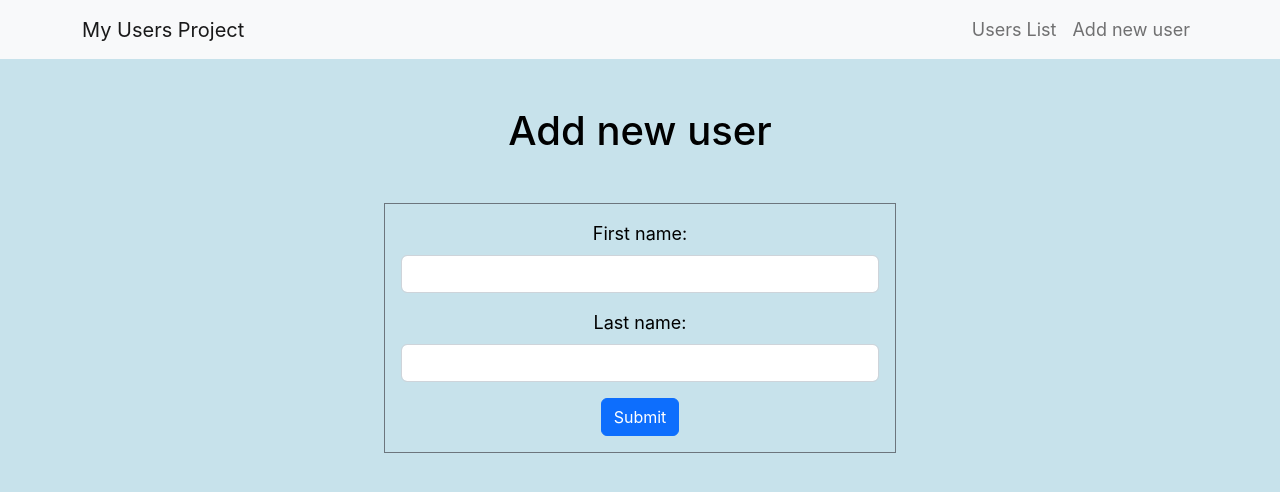
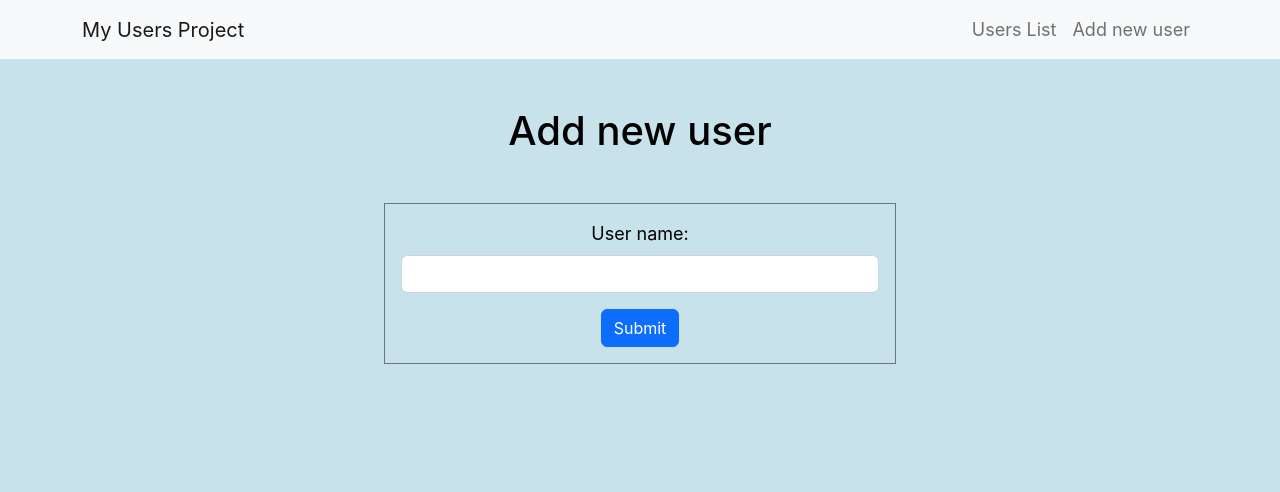
Before and after one commit to majabojadzieva/ReactPracticeProject, a React (Create React App) app: page /add-new-user in a window 1280 px wide. Shown: the top 492 px of the page. Built offline with nearby package versions, Linux system fonts and the light colour scheme.

Commit message:
add new user finished

```diff
--- a/src/components/AddNewUser.js
+++ b/src/components/AddNewUser.js
@@ -1,7 +1,30 @@
 import Button from "react-bootstrap/Button";
 import Form from "react-bootstrap/Form";
+import { useRef } from "react";
+import { useHistory } from "react-router-dom";
 
 function AddNewUser(props) {
+  const nameRef = useRef();
+  const history = useHistory();
+
+  function newUserHandler(e) {
+    e.preventDefault();
+    const newUserData = {
+      name: nameRef.current.value,
+    };
+    async function addUser() {
+      await fetch("https://62e27da2e8ad6b66d85cabf2.mockapi.io/api/v1/users/", {
+        method: "POST",
+        body: JSON.stringify(newUserData),
+        headers: { "Content-Type": "application/json" },
+      });
+    }
+    addUser();
+    nameRef.current.value = "";
+    alert("New user added!");
+    history.push("/users-list");
+  }
+
   return (
     <>
       <h1 className="m-5">Add new user</h1>
@@ -9,14 +32,10 @@ function AddNewUser(props) {
         className="border border-secondary mx-auto p-3"
         style={{ width: "40%" }}
       >
-        <Form>
+        <Form onSubmit={newUserHandler}>
           <Form.Group className="mb-3" controlId="formBasicText">
-            <Form.Label>First name:</Form.Label>
-            <Form.Control type="text" />
-          </Form.Group>
-          <Form.Group className="mb-3" controlId="formBasicText">
-            <Form.Label>Last name:</Form.Label>
-            <Form.Control type="text" />
+            <Form.Label>User name:</Form.Label>
+            <Form.Control type="text" ref={nameRef} />
           </Form.Group>
           <Button variant="primary" type="submit">
             Submit
--- a/src/components/Navigation.js
+++ b/src/components/Navigation.js
@@ -7,6 +7,7 @@ function Navigation() {
     <Navbar bg="light" expand="lg">
       <Container>
         <Navbar.Brand href="/">My Users Project</Navbar.Brand>
+
         <Nav>
           <Nav.Link href="/users-list">Users List</Nav.Link>
           <Nav.Link href="/add-new-user">Add new user</Nav.Link>
--- a/src/components/UserItem.js
+++ b/src/components/UserItem.js
@@ -3,7 +3,7 @@ import Button from "react-bootstrap/Button";
 function UserItem(props) {
   return (
     <>
-      <div className="card" style={{ width: "18rem", margin: "1rem" }}>
+      <div className="card " style={{ width: "18rem", margin: "1rem" }}>
         <img
           src={props.avataru}
           className="card-img-top"
```
